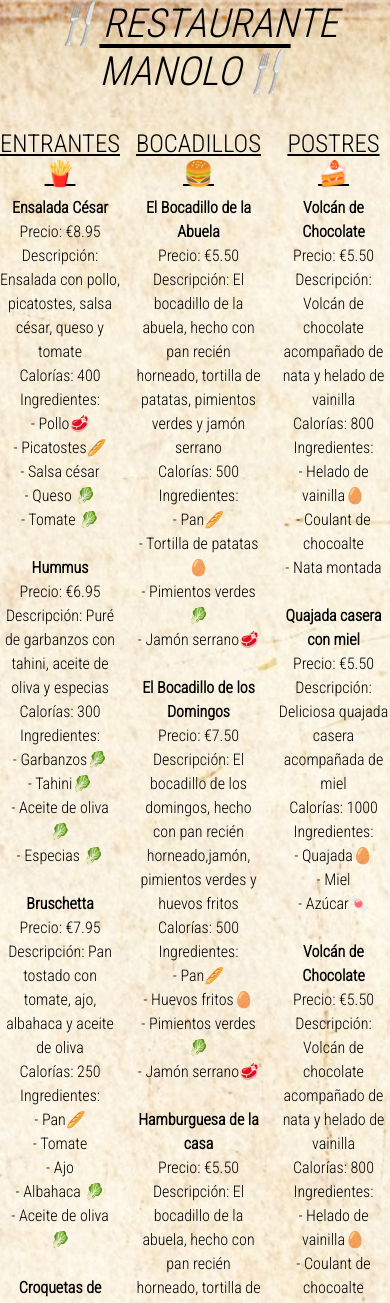
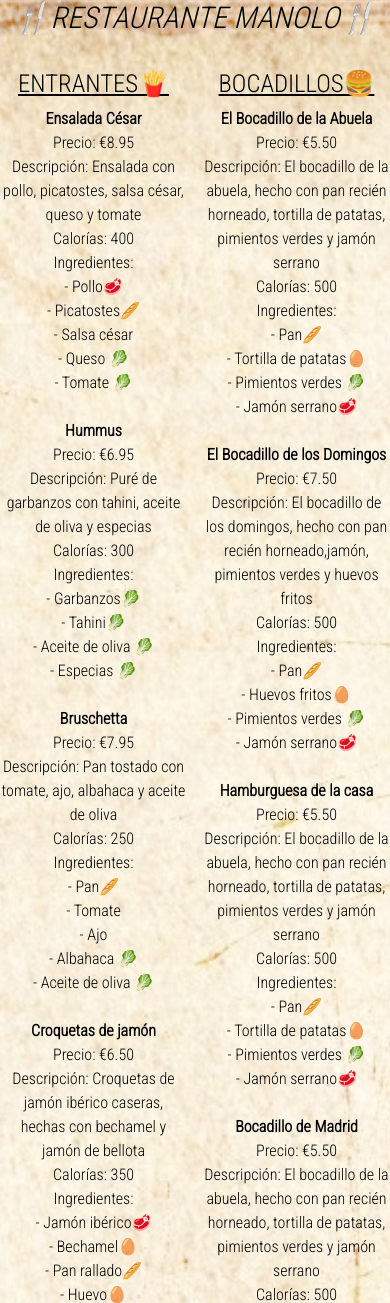
Before and after one commit to oriol-larrazabal/UF2-A4-Camarero---LarrazabalOriol, a PHP site: page / in a window 390 px wide. Shown: the top 1303 px of the page. Run offline with PHP 8.4, Linux system fonts and the light colour scheme.

Commit message:
Resubida final

```diff
--- a/css/estilos.css
+++ b/css/estilos.css
@@ -41,5 +41,23 @@ p.menu-restaurante{
 }
 
 @media only screen and (max-width: 480px) {
+  h1 {
+  font-size: 30px;
+  }
 
-}
+  h2.menu-restaurante {
+  font-size: 24px;
+  }
+
+  p.menu-restaurante {
+  font-size: 16px;
+  }
+
+  .column-3 {
+  grid-template-columns: repeat(2,1fr);
+  }
+
+  .menu-restaurante {
+  min-height: 150px;
+  }
+  }
--- /dev/null
+++ b/leeme.txt
@@ -0,0 +1,2 @@
+Enlace al GitHub --> https://github.com/oriol-larrazabal/UF2-A4-Camarero---LarrazabalOriol
+Enlace al Hosting --> https://meliaceous-receipts.000webhostapp.com/
```
